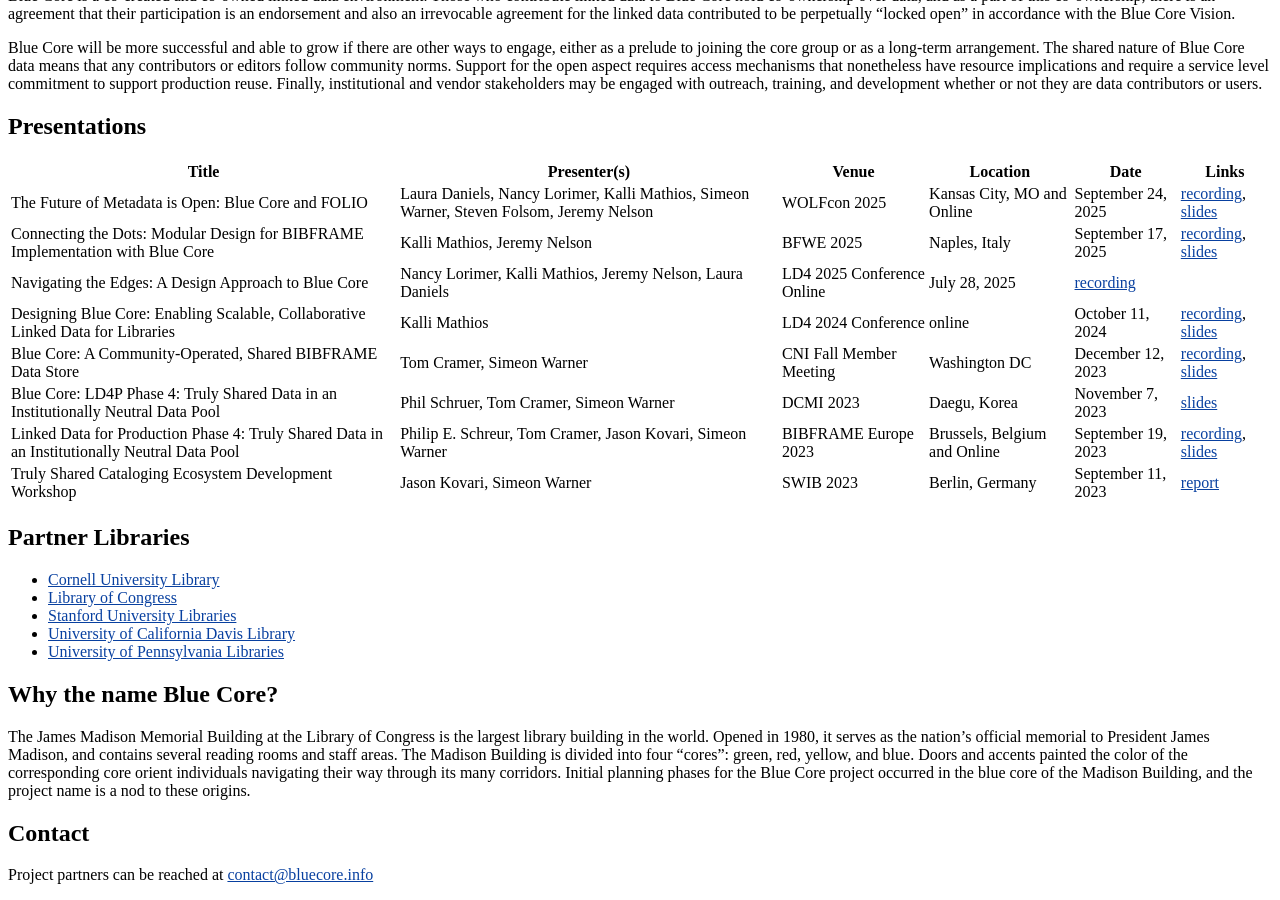
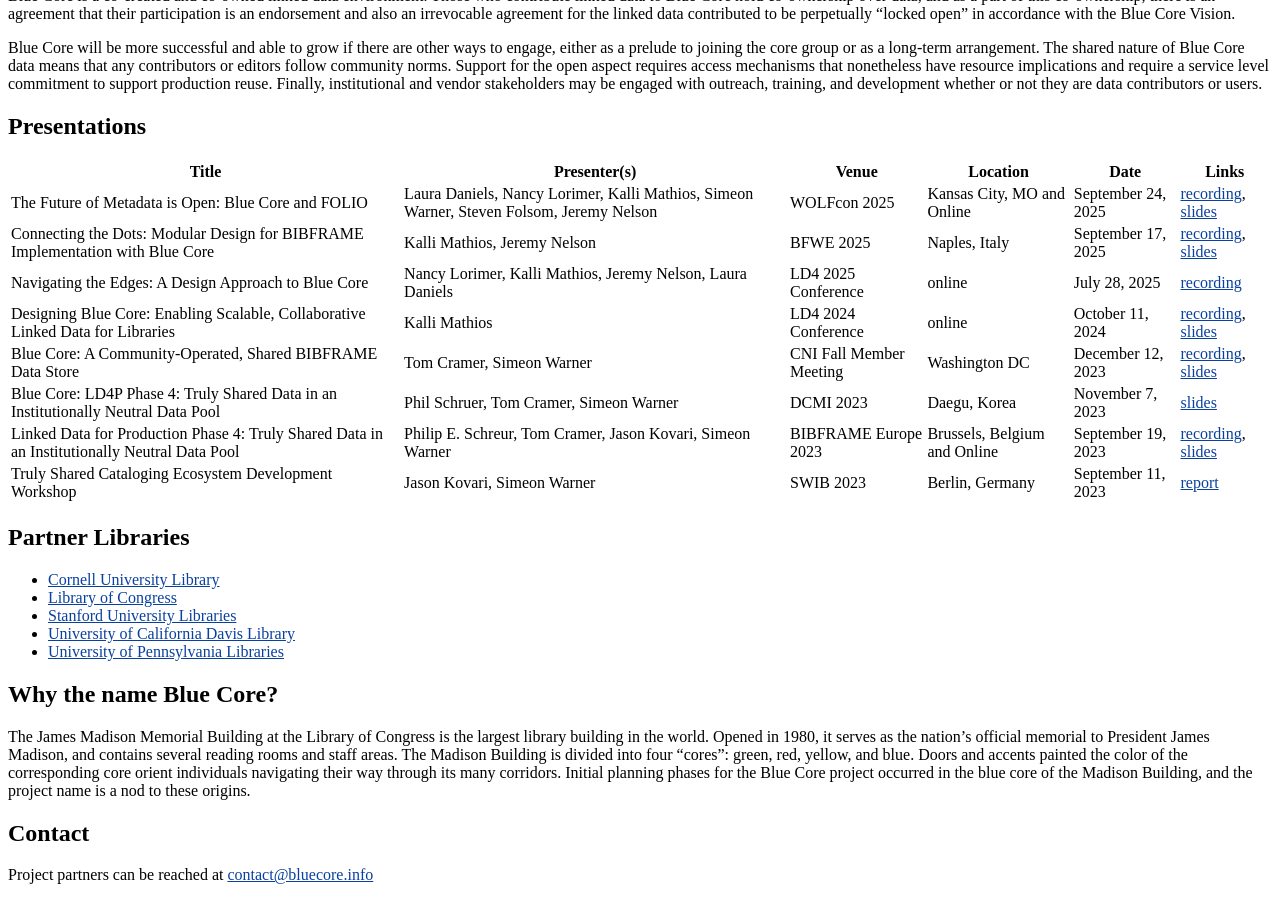
Before and after one commit to blue-core-lod/bluecore_info, a Jekyll site: the page built from index.md, in a window 1280 px wide and 900 px high, scrolled down 582 px. Built offline with Jekyll 4.4.1, drawn with Linux system fonts in a browser that asks for light colours; our own code applies the rules of GitHub Pages for plain Markdown files; comment, search, counter and statistics services are not loaded.

Commit message:
Fix formatting

```diff
--- a/index.md
+++ b/index.md
@@ -22,7 +22,7 @@ Blue Core will be more successful and able to grow if there are other ways to en
 | ----- | ------------ | ----- | -------- | ---- | ----- |
 | The Future of Metadata is Open: Blue Core and FOLIO | Laura Daniels, Nancy Lorimer, Kalli Mathios, Simeon Warner, Steven Folsom, Jeremy Nelson | WOLFcon 2025 | Kansas City, MO and Online | September 24, 2025 | [recording](https://www.youtube.com/watch?v=GF0ITIpXCtk&list=PLMocoPoiGkwcUSiOjdssz_2iXrYwf7cR4&index=52&pp=iAQB0gcJCfwJAYcqIYzv), [slides](https://static.sched.com/hosted_files/wolfcon2025/f4/Blue%20Core%20Panel%20WOLFcon-2025.pptx) |
 | Connecting the Dots: Modular Design for BIBFRAME Implementation with Blue Core | Kalli Mathios, Jeremy Nelson | BFWE 2025 | Naples, Italy | September 17, 2025 | [recording](https://youtu.be/RrQJdb_MqDI), [slides](https://www.bfwe.eu/attachments/bfwe25-2-02-mathios-nelson.pdf) |
-| Navigating the Edges: A Design Approach to Blue Core | Nancy Lorimer, Kalli Mathios, Jeremy Nelson, Laura Daniels | LD4 2025 Conference Online | July 28, 2025 | [recording](https://youtu.be/wpxfeYtcC9g) |
+| Navigating the Edges: A Design Approach to Blue Core | Nancy Lorimer, Kalli Mathios, Jeremy Nelson, Laura Daniels | LD4 2025 Conference | online | July 28, 2025 | [recording](https://youtu.be/wpxfeYtcC9g) |
 | Designing Blue Core: Enabling Scalable, Collaborative Linked Data for Libraries | Kalli Mathios | LD4 2024 Conference | online | October 11, 2024 | [recording](https://youtu.be/ya9U3XeRR3o), [slides](https://static.sched.com/hosted_files/2024ld4/53/Designing%20Blue%20Core_%20Enabling%20Scalable%2C%20Collaborative%20Linked%20Data%20for%20Libraries%20-%20LD4%202024.pptx?_gl=1*13goaf6*_gcl_au*MTQ2NTc0MDg5MS4xNzMyMTE0OTkwLjE2MTMyNDcyMDYuMTczMjExNTA1Ni4xNzMyMTE1MDU2*FPAU*MTQ2NTc0MDg5MS4xNzMyMTE0OTkw) |
 | Blue Core: A Community-Operated, Shared BIBFRAME Data Store | Tom Cramer, Simeon Warner | CNI Fall Member Meeting | Washington DC | December 12, 2023 | [recording](https://www.cni.org/topics/digital-libraries/blue-core-a-community-operated-shared-bibframe-data-store), [slides](https://docs.google.com/presentation/d/1giMpVobo9cVEGN7soAZXDWdBi8QgAqOBk3HUFdvWpeQ/edit#slide=id.p) |
 | Blue Core: LD4P Phase 4: Truly Shared Data in an Institutionally Neutral Data Pool | Phil Schruer, Tom Cramer, Simeon Warner | DCMI 2023 | Daegu, Korea | November 7, 2023 | [slides](https://docs.google.com/presentation/d/1v_mqHrHxrLOaeanoswftTuXn2lubxKRhUtgNSZyRKuE/edit#slide=id.p) |
```
